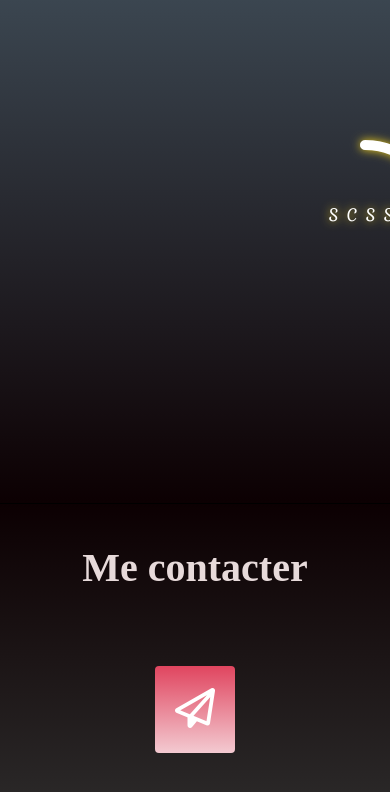
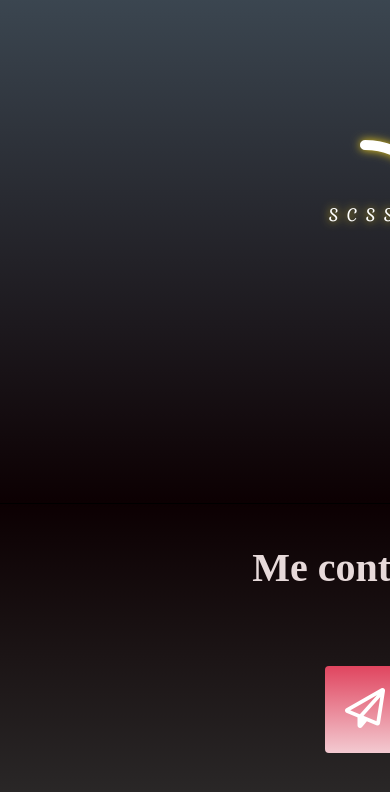
Before and after one commit to Cal-y/CV-GitHub, a website: page index.html in a window 390 px wide. Shown: the part 3795-4587 px from the top of the page. Drawn offline with Linux system fonts and the light colour scheme; a web font is replaced by a local one.

Commit message:
nouveau commit

```diff
--- a/css/2-1.css
+++ b/css/2-1.css
@@ -349,6 +349,7 @@ h4 {
 
 footer {
   grid-area: footer;
+  min-width: 1500px;
   border-top: 0.2px solid black;
   display: flex;
   flex-direction: column;
@@ -358,6 +359,12 @@ footer {
   padding: 0 0 2rem 0;
   background: linear-gradient(to top, rgb(43, 41, 41), rgb(12, 0, 2));
   color: #e7dada;
+}
+
+@media (max-width: 480px) {
+  footer {
+    min-width: 729.8px;
+  }
 }
 
 footer h2 {
```
Also changed, not shown: index.html (+1 -1 lines).
